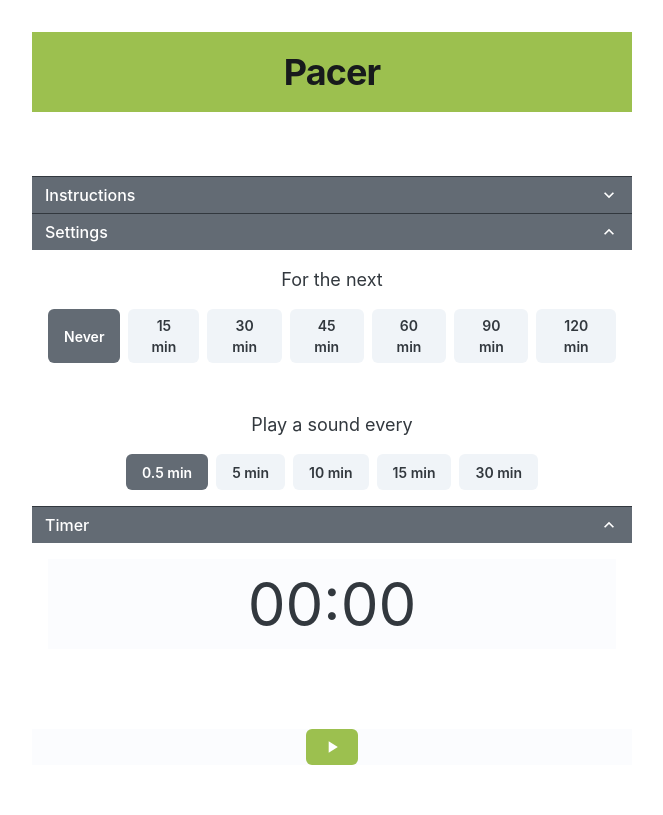
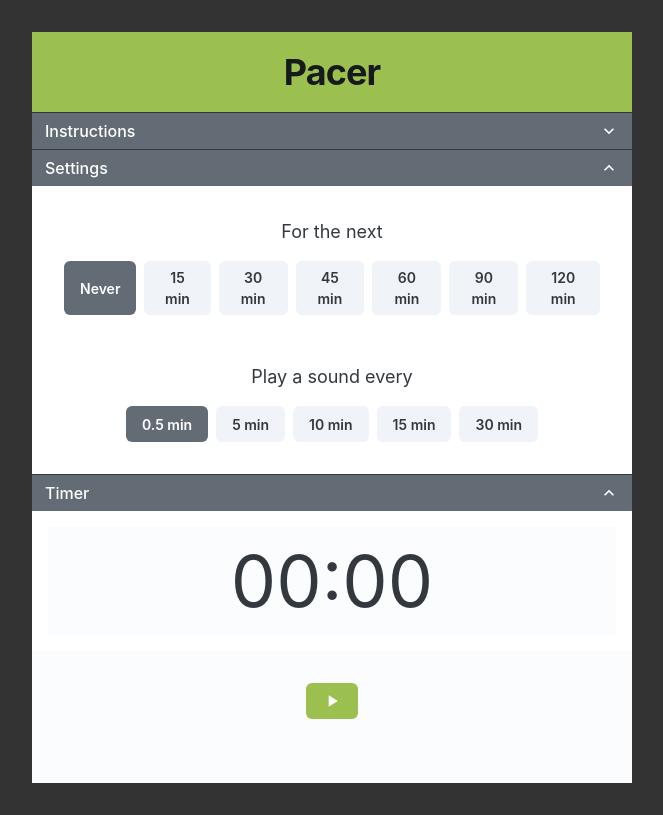
Before and after one commit to fastfedora/pacer, a React (Vite) app: page / in a window 1280 px wide. Shown: the whole page, without its empty margins (308-971 px from the left). Built offline with nearby package versions, Linux system fonts and the light colour scheme.

Commit message:
style: Adjust spacing and styles

```diff
--- a/src/App.tsx
+++ b/src/App.tsx
@@ -48,7 +48,7 @@ function App() {
   const [nextNotificationTime, setNextNotificationTime] = useState<number | undefined>();
 
   return (
-    <Stack style={{ width: 600 }} spacing={8}>
+    <Stack style={{ width: 600 }} spacing={0}>
       <Header />
 
       <AccordionGroup>
@@ -74,7 +74,7 @@ function App() {
         </Accordion>
       </AccordionGroup>
 
-      <Sheet>
+      <Sheet sx={{ p: 4, pb: 8 }}>
         <SoundPlayer
           delay={selectedDuration}
           soundUrl={`/sounds/${tones[0].file}`}
@@ -94,7 +94,7 @@ function App() {
         </Sheet>
       }
     </Stack>
-  )
+  );
 }
 
 export default App
--- a/src/components/Timer.tsx
+++ b/src/components/Timer.tsx
@@ -21,7 +21,7 @@ function Timer({ toTime }: { toTime?: number }) {
   }
 
   return (
-    <div style={{ fontSize: 60 }}>
+    <div style={{ fontSize: 72 }}>
       {remainingTime ? formatTime(remainingTime) : '00:00'}
     </div>
   )
--- a/src/components/settings/duration/PaceSettings.tsx
+++ b/src/components/settings/duration/PaceSettings.tsx
@@ -21,7 +21,7 @@ function PaceSettings({
   onTimeBlockChange: (timeBlock?: number) => void
 }) {
   return (
-    <Stack spacing={6}>
+    <Stack spacing={6} sx={{ p: 2 }}>
       <Stack spacing={2}>
         <Typography level="body-lg">For the next</Typography>
 
--- a/src/index.css
+++ b/src/index.css
@@ -29,6 +29,7 @@ body {
   /* place-items: center; */
   min-width: 320px;
   min-height: 100vh;
+  background: #333;
 }
 
 h1 {
```
